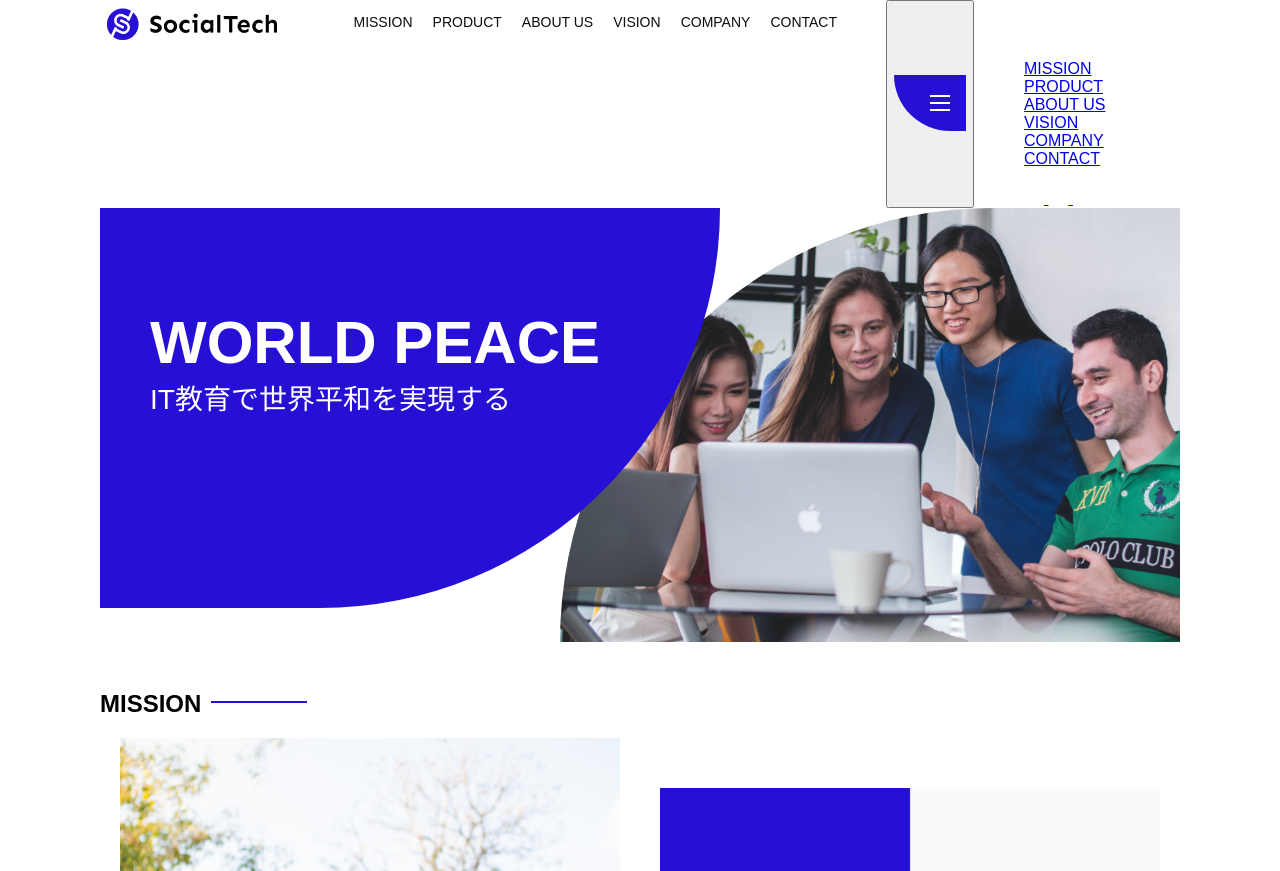
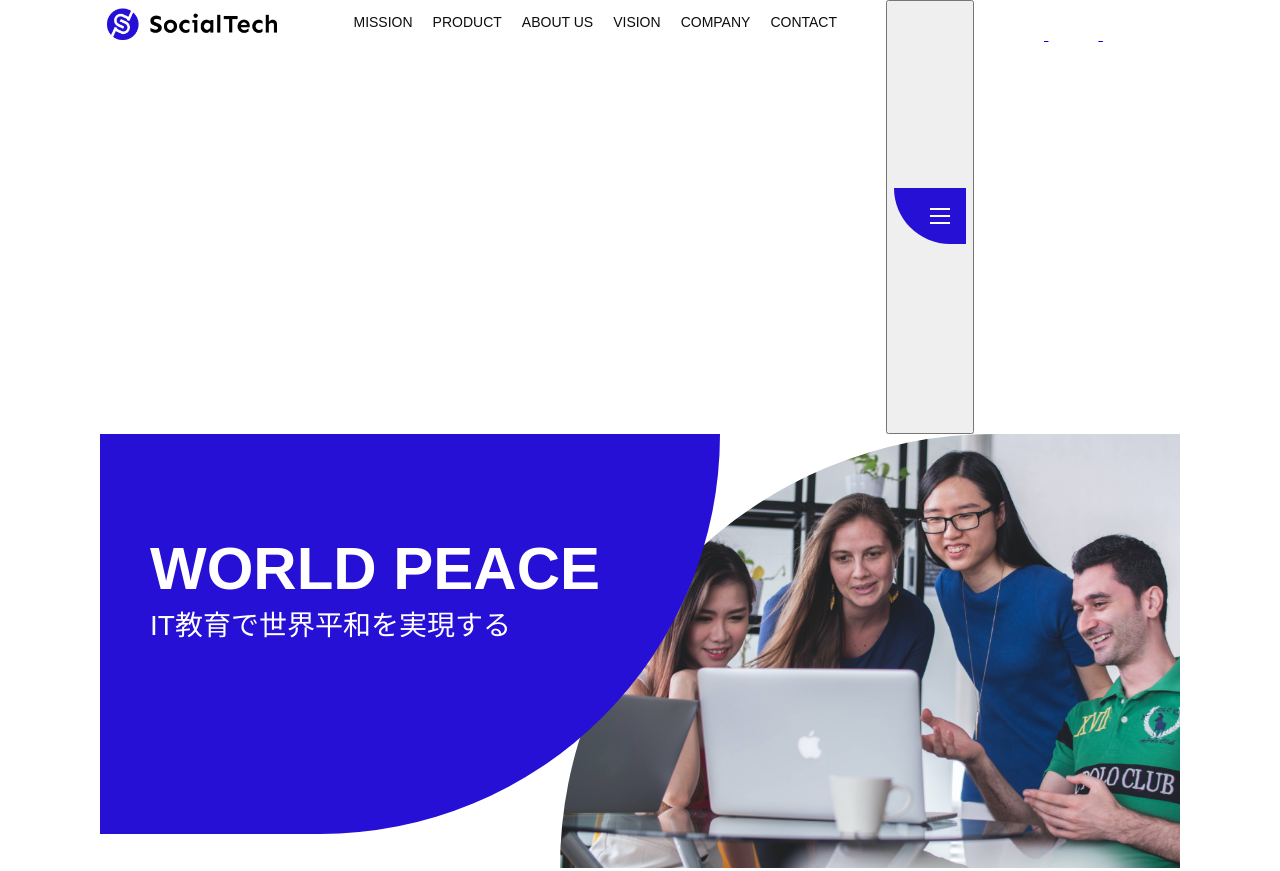
Before and after one commit to chrn24/SocialTech, a plain HTML site: page index.html in a window 1280 px wide. Shown: the top 871 px of the page. Drawn offline with Linux system fonts and the light colour scheme.

Commit message:
0306 2250

```diff
--- a/style.css
+++ b/style.css
@@ -497,3 +497,32 @@ footer {
     #logo-sp {
         margin: 80px 0 30px 20px;
     }
+
+    #nav-sp nav a {
+        display: block;
+        color: #ffffff;
+    }
+
+    #nav-sp nav a:hover {
+        text-decoration: underline;
+    }
+
+    #nav-sp .menu {
+        text-decoration: none;
+        margin: 0 20px 0 20px;
+        height: 44px;
+        font-size: 16px;
+        background-image: url(images/arrow.png);
+        background-repeat: no-repeat;
+        background-position: right top;
+    }
+
+    #sns {
+        position: absolute;
+        bottom: 20px;
+        top: 20px;
+    }
+
+    #sns > a {
+        margin-right: 30px;
+    }
```
